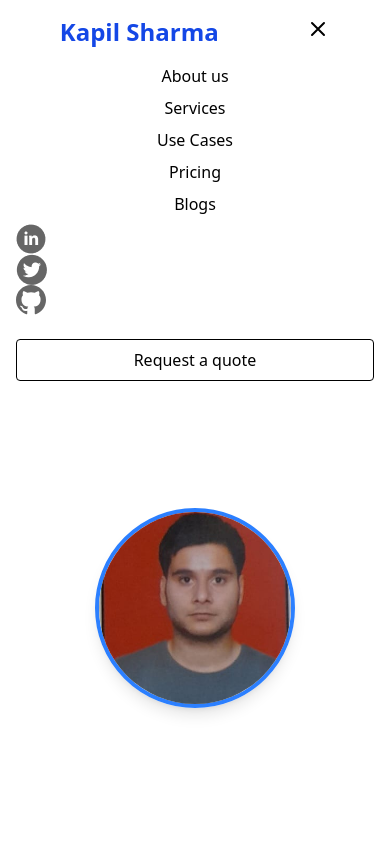
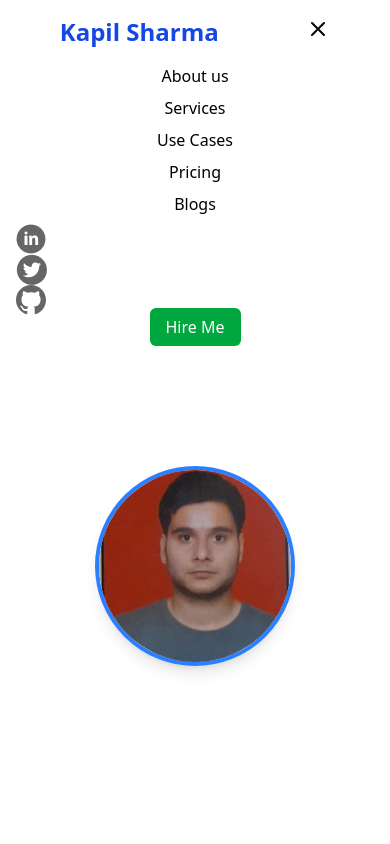
Before and after one commit to Kapilshrma99/portfolio, a React (Vite) app: page / in a window 390 px wide. Both pictures are taken after a click on the button 318 px from the left and 29 px from the top of the page. Shown: the top 844 px of the page. Built offline with nearby package versions, Linux system fonts and the light colour scheme.

Commit message:
hire me button2

```diff
--- a/src/comonents/Landing_page/Navbar.jsx
+++ b/src/comonents/Landing_page/Navbar.jsx
@@ -57,8 +57,11 @@
             <a href='https://www.linkedin.com/in/kapil-sharma-developer' target='_blank'> <img src={vector1} alt="linkdin" /></a>
             <a href='https://x.com/Kapilsharma0112' target='twitter'> <img src={vector2} alt="linkdin" /></a>
            <a href='https://github.com/Kapilshrma99' target='_blank'> <img src={vector3} alt="github" /></a>
+          <a href="mailto:kapilsharma09311@gmail.com" className="px-4 py-2 bg-green-600 text-white rounded-md hover:bg-green-700 transition">
+  Hire Me
+</a>
           </ul>
-          <button className="w-full border rounded px-4 py-2 mt-2">Request a quote</button>
+
         </div>
       )}
     </nav>
```
